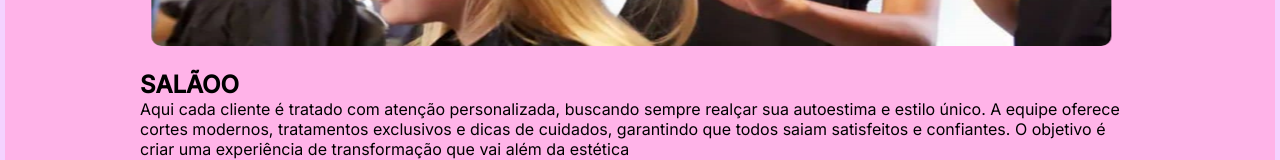
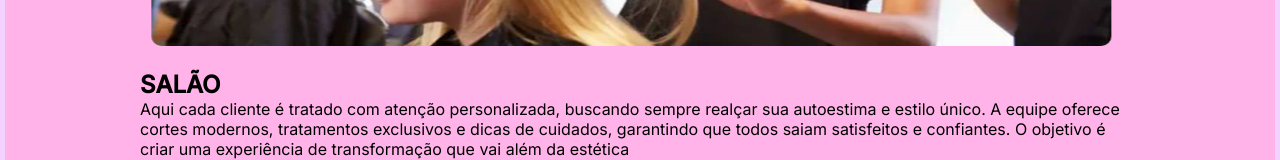
Before and after one commit to victorbatista2020/lojatemplate, a Vue app: page / in a window 1280 px wide. Shown: the part 474-634 px from the top of the page. Built offline with nearby package versions, Linux system fonts and the light colour scheme.

Commit message:
Update About
Corrigindo textp

```diff
--- a/src/components/About.vue
+++ b/src/components/About.vue
@@ -21,7 +21,7 @@
                 </div>
             </div>
             <div class="about">
-                <h2>SALÃOO</h2>
+                <h2>SALÃO</h2>
 
                 Aqui cada cliente é tratado com atenção personalizada, buscando sempre realçar sua autoestima e estilo único.
                 A equipe oferece cortes modernos, tratamentos exclusivos e dicas de cuidados,
```
